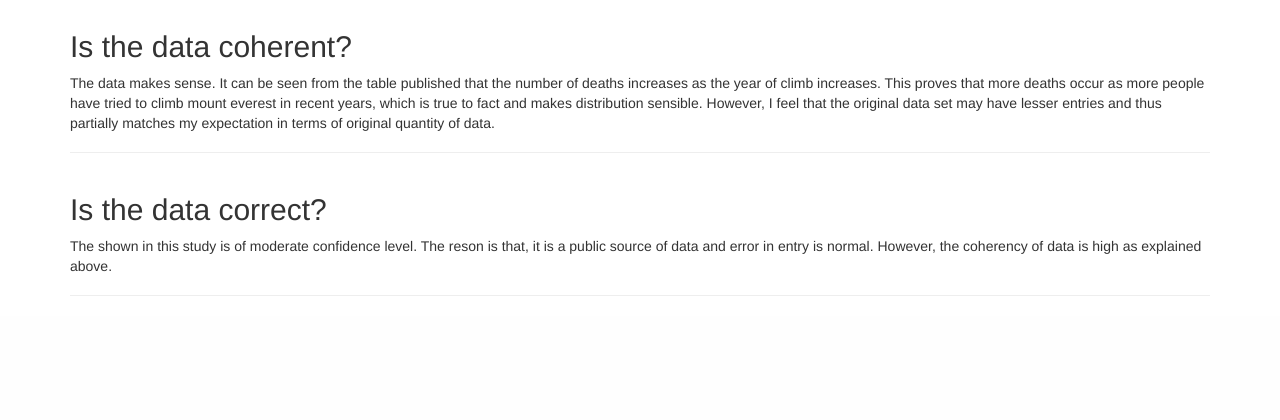
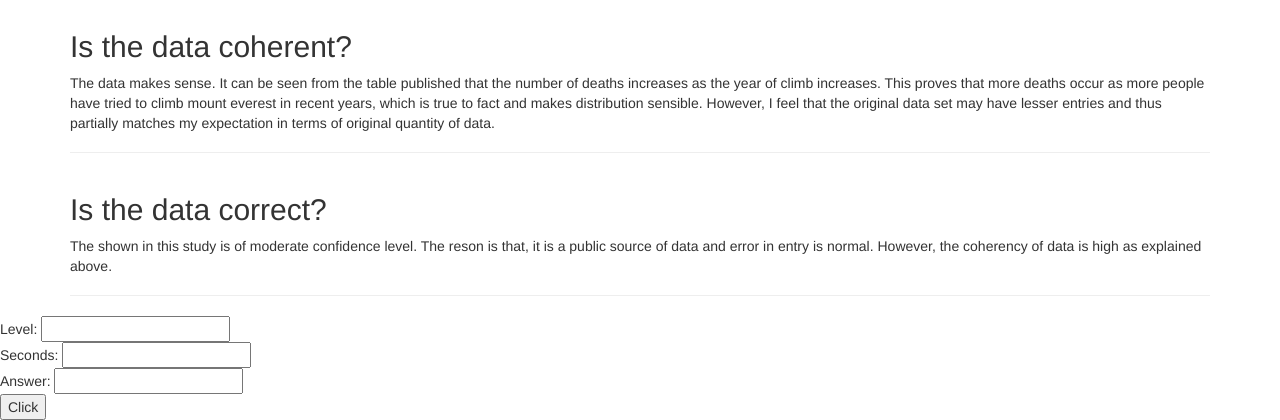
Before and after one commit to soumyajitpaul/soumyajit-github-byte2, a Flask app: page /quality in a window 1280 px wide. Shown: the part 533-953 px from the top of the page. Before the commit the page ends 829 px from the top, so only its background shows below. Run offline with Flask 2, Linux system fonts and the light colour scheme; parts of the project's set-up code (start-up, migrations or seed data) failed here and were passed over; some libraries are stand-ins or nearby versions.

Commit message:
base code

```diff
--- a/templates/index.html
+++ b/templates/index.html
@@ -143,6 +143,7 @@
       </div> <!-- /page-header -->
     </div> <!-- /container -->
 
+
     <div class="button-toolbar" role="toolbar" id="headers" name="headers">
       {% for column in allheaders %}
       <button type="button" class = "btn-space btn btn-info" id="{{column}}" onclick="updateTable('{{column}}')">{{column}}</button>
--- a/templates/quality.html
+++ b/templates/quality.html
@@ -77,6 +77,27 @@
 
     </div> <!-- /container -->
 
+<script type="text/javascript">
+		function calc() {
+    	var level = document.getElementById("level");
+    	var levelValue = parseFloat(level.value);
+
+   		var seconds = document.getElementById("seconds");
+    	var secondsValue = parseFloat(seconds.value);
+
+    	var answer = (10 * (3 + (levelValue * 0.5)) * secondsValue) / 60;
+    	document.getElementById("answer").value = answer.toString();
+}
+</script>
+
+Level: <input type="text" id="level">
+<br>
+Seconds: <input type="text" id="seconds">
+<br>
+Answer: <input type="text" id="answer" />
+<br>
+<button type="button" onclick="javascript:calc();"> Click</button>
+
 
     <!-- Bootstrap core JavaScript
     ================================================== -->
```
